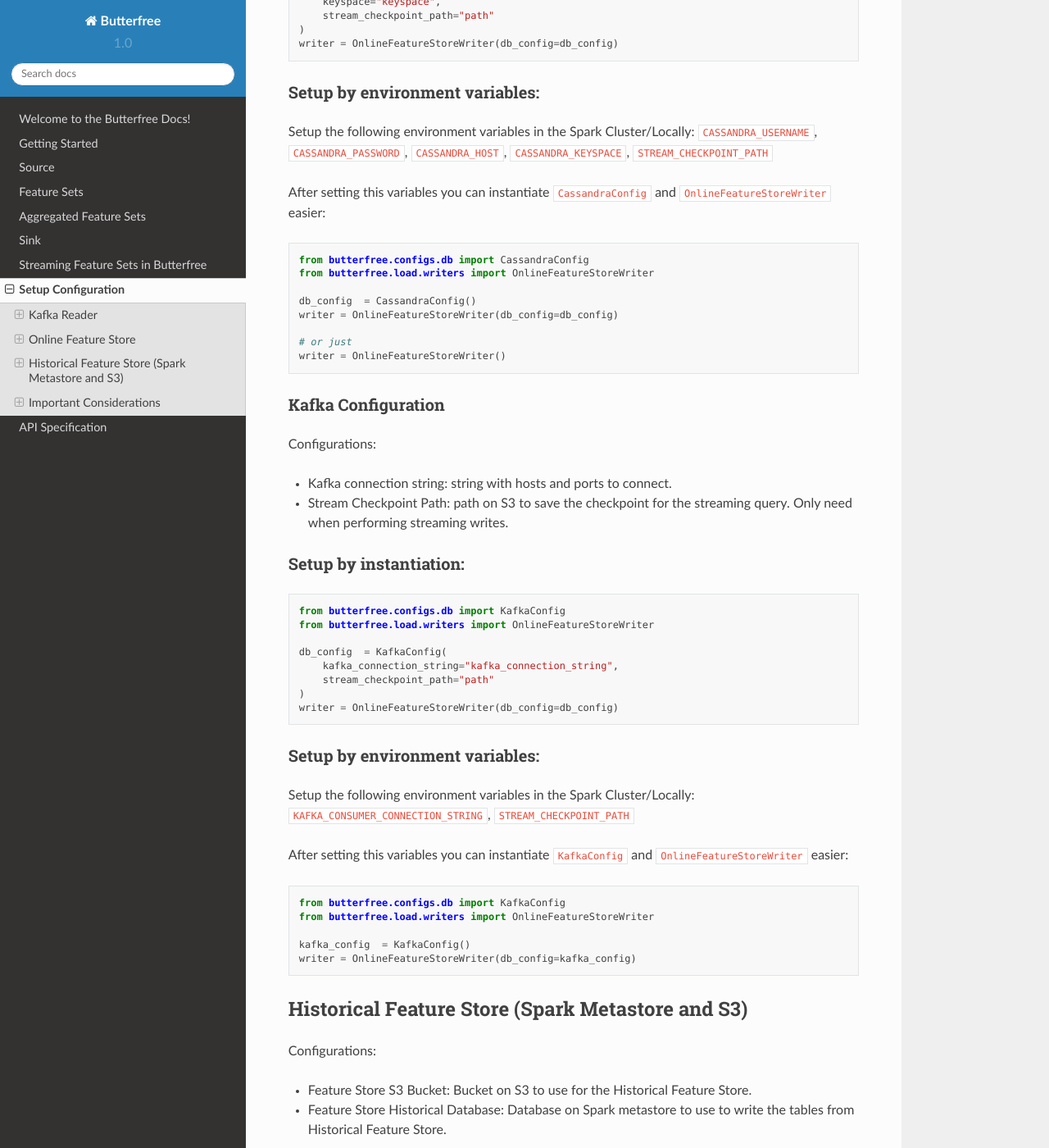
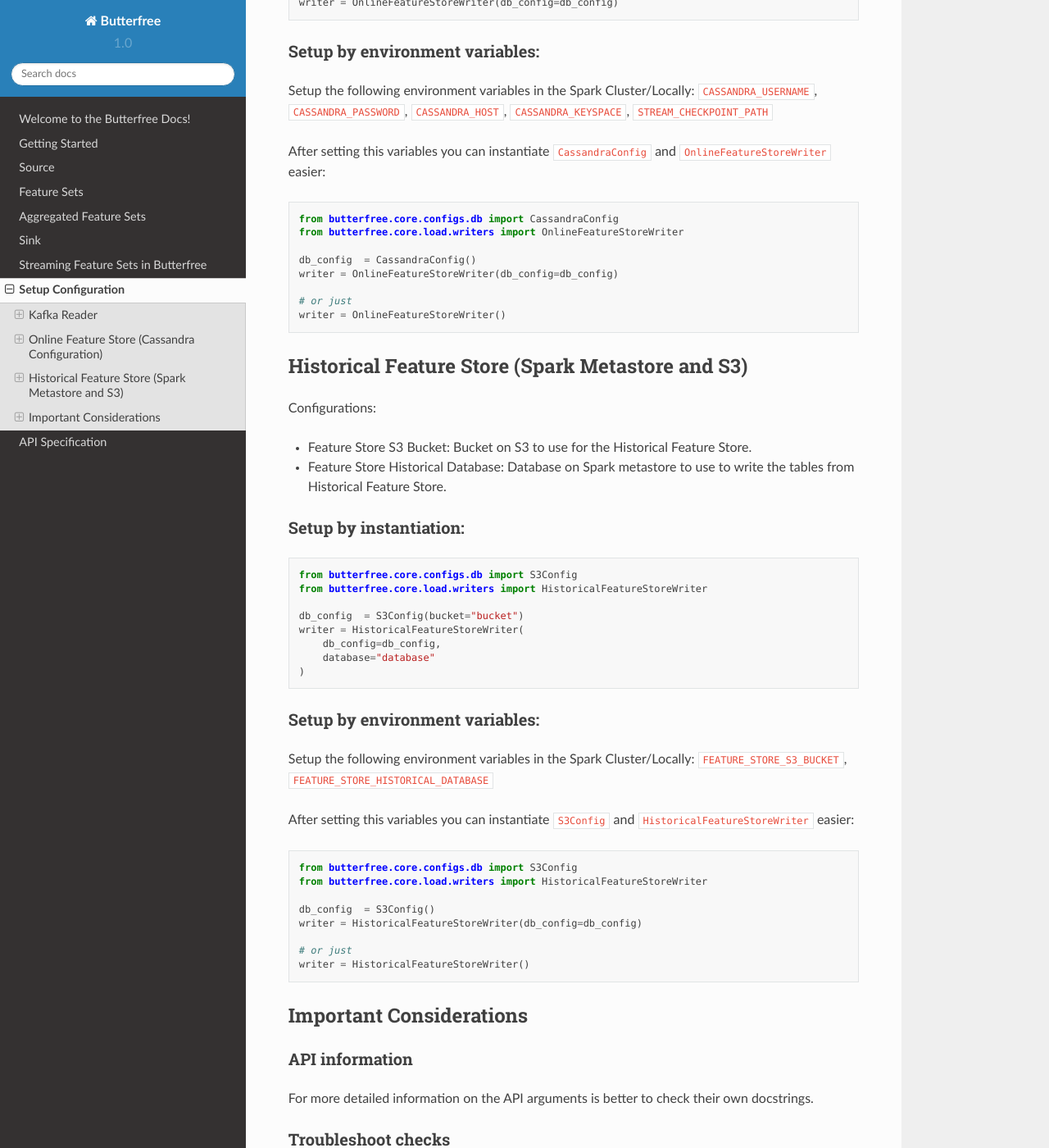
Before and after one commit to quintoandar/butterfree, a Sphinx documentation site: the page built from docs/source/configuration.md, in a window 1280 px wide and 1400 px high, scrolled down 1562 px. Shown: the whole window at 82% size. Built offline with Sphinx 7.4.7 and the Read the Docs theme 2.0.0, drawn with Linux system fonts in a browser that asks for light colours; some of the changed text lies outside the part shown.

````diff
--- a/docs/source/butterfree.configs.db.rst
+++ b/docs/source/butterfree.configs.db.rst
@@ -17,12 +17,6 @@ Submodules
    :show-inheritance:
 
 
-.. automodule:: butterfree.configs.db.kafka_config
-   :members:
-   :undoc-members:
-   :show-inheritance:
-
-
 .. automodule:: butterfree.configs.db.s3_config
    :members:
    :undoc-members:
--- a/docs/source/butterfree.load.rst
+++ b/docs/source/butterfree.load.rst
@@ -7,7 +7,6 @@ Subpackages
 .. toctree::
    :maxdepth: 4
 
-   butterfree.load.processing
    butterfree.load.writers
 
 Submodules
--- a/docs/source/configuration.md
+++ b/docs/source/configuration.md
@@ -10,7 +10,7 @@ Configurations:
 
 #### Setup by instantiation:
 ```python
-from butterfree.extract.readers import KafkaReader
+from butterfree.core.extract.readers import KafkaReader
 
 kafka_reader = KafkaReader(
     id="reader_id",
@@ -26,7 +26,7 @@ Setup the following environment variable in the Spark Cluster/Locally:
 
 After setting this variables you can instantiate `KafkaReader` easier:
 ```python
-from butterfree.extract.readers import KafkaReader
+from butterfree.core.extract.readers import KafkaReader
 
 kafka_reader = KafkaReader(
     id="reader_id",
@@ -36,9 +36,7 @@ kafka_reader = KafkaReader(
 
 ```
 
-### Online Feature Store
-
-#### Cassandra Configuration
+### Online Feature Store (Cassandra Configuration)
 
 Configurations:
  - Cassandra Username: username to connect to CassandraDB.
@@ -53,8 +51,8 @@ Configurations:
 
 #### Setup by instantiation:
 ```python
-from butterfree.configs.db import CassandraConfig
-from butterfree.load.writers import OnlineFeatureStoreWriter
+from butterfree.core.configs.db import CassandraConfig
+from butterfree.core.load.writers import OnlineFeatureStoreWriter
 
 db_config  = CassandraConfig(
     username="username",
@@ -72,46 +70,14 @@ Setup the following environment variables in the Spark Cluster/Locally:
 
 After setting this variables you can instantiate `CassandraConfig` and `OnlineFeatureStoreWriter` easier:
 ```Python
-from butterfree.configs.db import CassandraConfig
-from butterfree.load.writers import OnlineFeatureStoreWriter
+from butterfree.core.configs.db import CassandraConfig
+from butterfree.core.load.writers import OnlineFeatureStoreWriter
 
 db_config  = CassandraConfig()
 writer = OnlineFeatureStoreWriter(db_config=db_config)
 
 # or just
 writer = OnlineFeatureStoreWriter()
-```
-
-#### Kafka Configuration
-
-Configurations:
- - Kafka connection string: string with hosts and ports to connect.
-
- - Stream Checkpoint Path: path on S3 to save the checkpoint for the streaming query. Only need when performing streaming writes.
-
-#### Setup by instantiation:
-```python
-from butterfree.configs.db import KafkaConfig
-from butterfree.load.writers import OnlineFeatureStoreWriter
-
-db_config  = KafkaConfig(
-    kafka_connection_string="kafka_connection_string",
-    stream_checkpoint_path="path"
-)
-writer = OnlineFeatureStoreWriter(db_config=db_config)
-```
-
-#### Setup by environment variables:
-Setup the following environment variables in the Spark Cluster/Locally:
-`KAFKA_CONSUMER_CONNECTION_STRING`, `STREAM_CHECKPOINT_PATH`
-
-After setting this variables you can instantiate `KafkaConfig` and `OnlineFeatureStoreWriter` easier:
-```Python
-from butterfree.configs.db import KafkaConfig
-from butterfree.load.writers import OnlineFeatureStoreWriter
-
-kafka_config  = KafkaConfig()
-writer = OnlineFeatureStoreWriter(db_config=kafka_config)
 ```
 
 ### Historical Feature Store (Spark Metastore and S3)
@@ -122,8 +88,8 @@ Configurations:
 
 #### Setup by instantiation:
 ```python
-from butterfree.configs.db import S3Config
-from butterfree.load.writers import HistoricalFeatureStoreWriter
+from butterfree.core.configs.db import S3Config
+from butterfree.core.load.writers import HistoricalFeatureStoreWriter
 
 db_config  = S3Config(bucket="bucket")
 writer = HistoricalFeatureStoreWriter(
@@ -138,8 +104,8 @@ Setup the following environment variables in the Spark Cluster/Locally:
 
 After setting this variables you can instantiate `S3Config` and `HistoricalFeatureStoreWriter` easier:
 ```Python
-from butterfree.configs.db import S3Config
-from butterfree.load.writers import HistoricalFeatureStoreWriter
+from butterfree.core.configs.db import S3Config
+from butterfree.core.load.writers import HistoricalFeatureStoreWriter
 
 db_config  = S3Config()
 writer = HistoricalFeatureStoreWriter(db_config=db_config)
--- a/setup.py
+++ b/setup.py
@@ -1,7 +1,7 @@
 from setuptools import find_packages, setup
 
 __package_name__ = "butterfree"
-__version__ = "1.1.0"
+__version__ = "1.0.2"
 __repository_url__ = "https://github.com/quintoandar/butterfree"
 
 with open("requirements.txt") as f:
````
Also changed, not shown: CHANGELOG.md (+0 -14 lines), docs/source/butterfree.load.processing.rst (deleted, +0 -20 lines).
